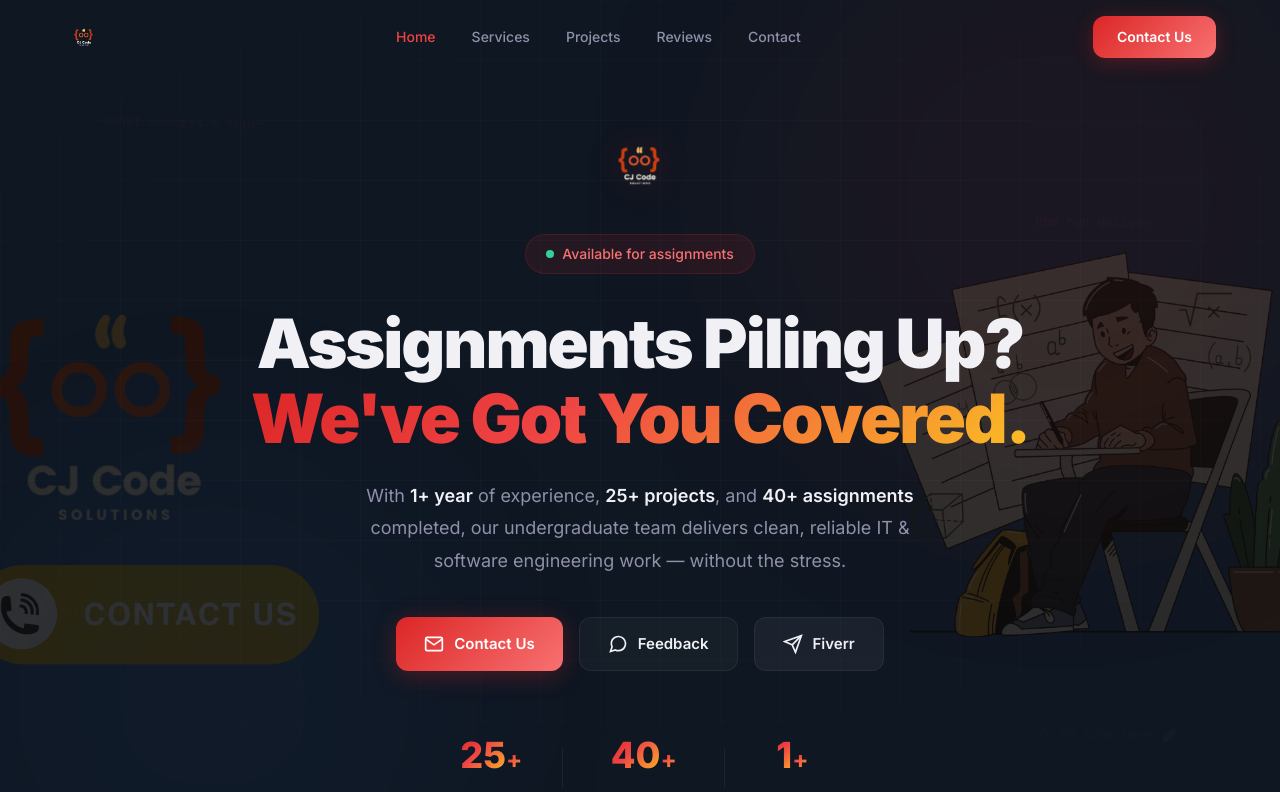
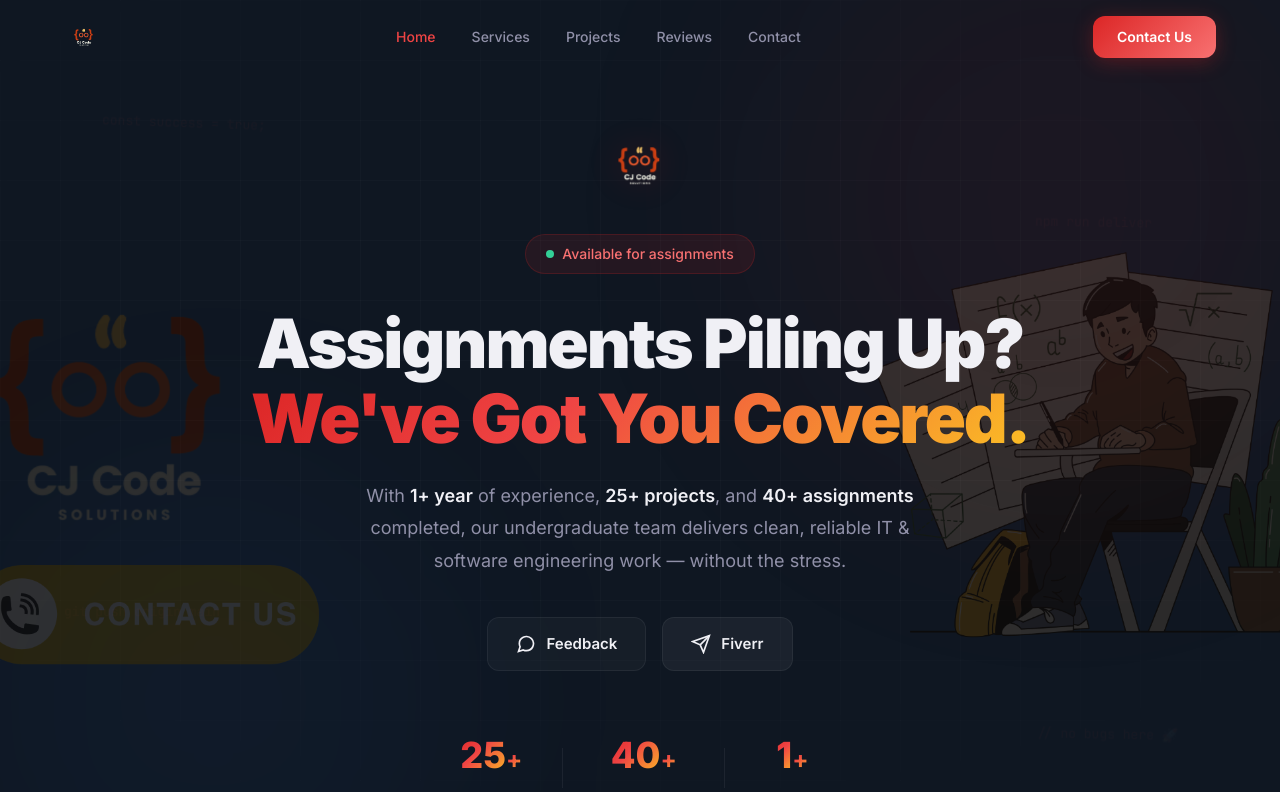
Before and after one commit to cjcodesolutions/cjcodesolutions.github.io, a React (Vite) app: page /#/ in a window 1280 px wide. Shown: the top 792 px of the page. Built offline with nearby package versions, Linux system fonts and the light colour scheme; no server answers.

Commit message:
remove homepage contact us button

```diff
--- a/src/pages/Home.jsx
+++ b/src/pages/Home.jsx
@@ -56,10 +56,6 @@ export default function Home() {
             our undergraduate team delivers clean, reliable IT & software engineering work — without the stress.
           </p>
           <div className="hero-actions">
-            <Link to="/contact" className="btn btn-primary">
-              <svg width="20" height="20" viewBox="0 0 24 24" fill="none" stroke="currentColor" strokeWidth="2"><path d="M4 4h16c1.1 0 2 .9 2 2v12c0 1.1-.9 2-2 2H4c-1.1 0-2-.9-2-2V6c0-1.1.9-2 2-2z"/><polyline points="22,6 12,13 2,6"/></svg>
-              Contact Us
-            </Link>
             <Link to="/reviews" className="btn btn-secondary">
               <svg width="20" height="20" viewBox="0 0 24 24" fill="none" stroke="currentColor" strokeWidth="2"><path d="M21 11.5a8.38 8.38 0 0 1-.9 3.8 8.5 8.5 0 0 1-7.6 4.7 8.38 8.38 0 0 1-3.8-.9L3 21l1.9-5.7a8.38 8.38 0 0 1-.9-3.8 8.5 8.5 0 0 1 4.7-7.6 8.38 8.38 0 0 1 3.8-.9h.5a8.48 8.48 0 0 1 8 8v.5z"/></svg>
               Feedback
```
